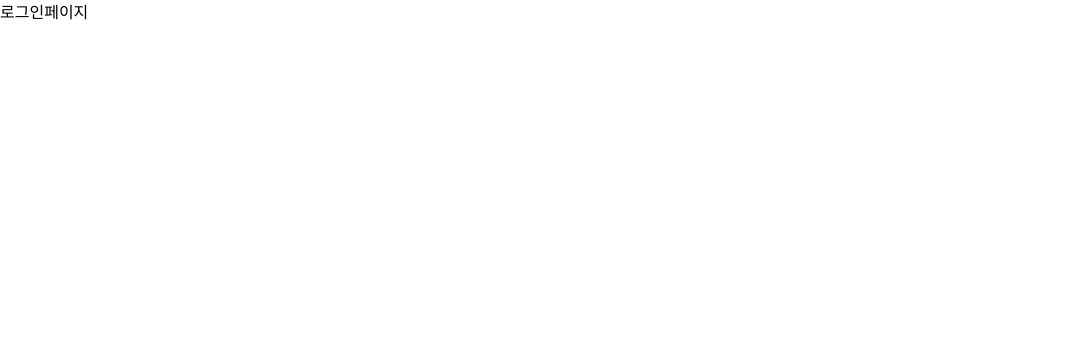
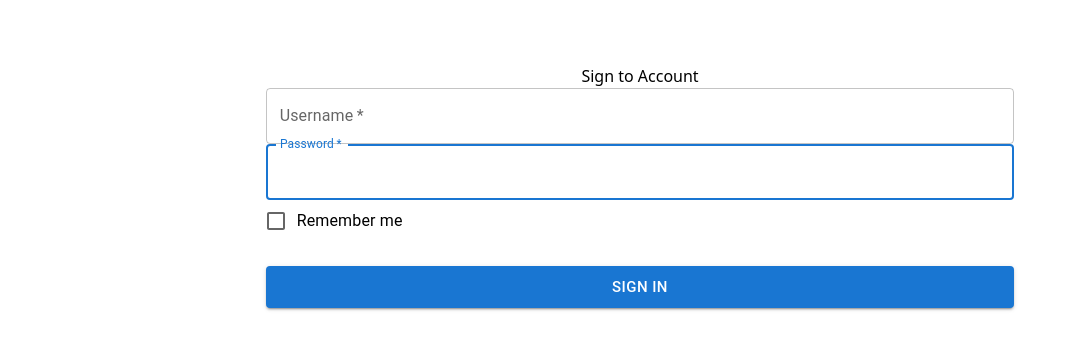
Before and after one commit to chosooyeon/lemon-admin, a React (Vite) app: page / in a window 1280 px wide. Shown: the top 350 px of the page, without its empty margins (0-1076 px from the left). Built offline with nearby package versions, Linux system fonts and the light colour scheme.

Commit message:
로그인 react-hook-form 추가

```diff
--- a/src/pages/LoginPage.tsx
+++ b/src/pages/LoginPage.tsx
@@ -1,9 +1,68 @@
+import { useForm } from "react-hook-form";
+import { Button, TextField, Box } from '@mui/material/';
+import FormControlLabel from '@mui/material/FormControlLabel';
+import Checkbox from '@mui/material/Checkbox';
+
+
 const LoginPage = () => {
-    return(
+    const {
+        register,
+        handleSubmit,
+    } = useForm();
+
+    const submitForm = (data) => {
+        console.log(data);
+        console.log('3333')
+    };
+
+    return (
         <>
-            <div>로그인페이지</div>
+            <Box
+                sx={{
+                    marginTop: 8,
+                    display: 'flex',
+                    flexDirection: 'column',
+                    alignItems: 'center',
+                }}
+                >
+                <div>Sign to Account</div>
+                <form autoComplete="off" onSubmit={handleSubmit(submitForm)} noValidate sx={{ mt: 1 }}>
+                    <TextField
+                        required
+                        autoFocus
+                        fullWidth
+                        type="email"
+                        id="email"
+                        label="Username"
+                        autoComplete="email"
+                        {...register("email", { required: true, maxLength: 10 })}
+                    />
+                    <TextField
+                        required
+                        autoFocus
+                        fullWidth
+                        type="password"
+                        id="password"
+                        label="Password"
+                        autoComplete="current-password"
+                        {...register("password", { required: true, maxLength: 10 })}
+                    />
+                    <FormControlLabel
+                        control={<Checkbox value="remember" color="primary" />}
+                        label="Remember me"
+                    />
+                    <Button
+                        type="submit"
+                        fullWidth
+                        variant="contained"
+                        sx={{ mt: 3, mb: 2 }}
+                        size="large"
+                    >
+                        Sign in
+                    </Button>
+                </form>
+            </Box>
         </>
     )
 }
-
 export default LoginPage
```
